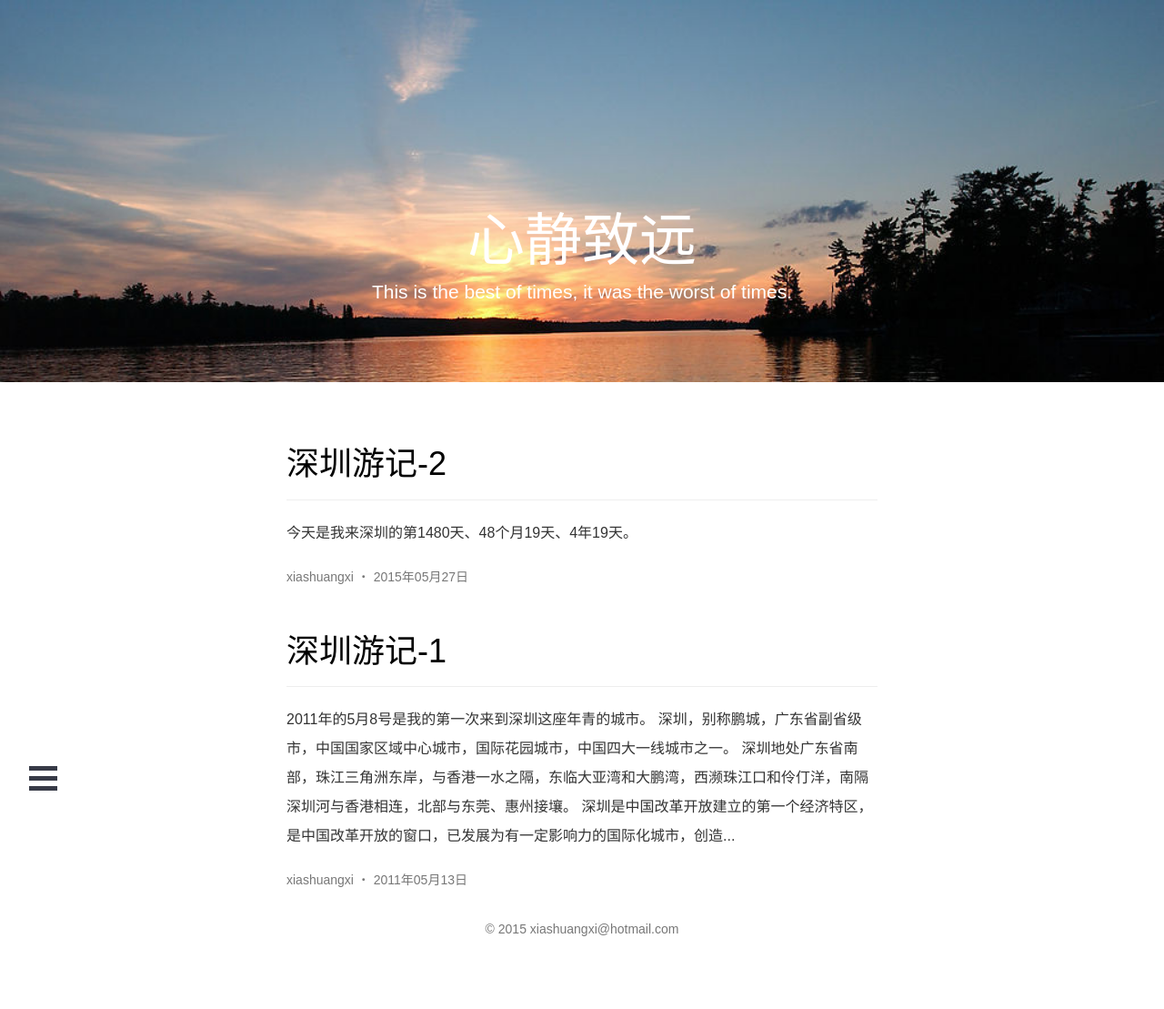
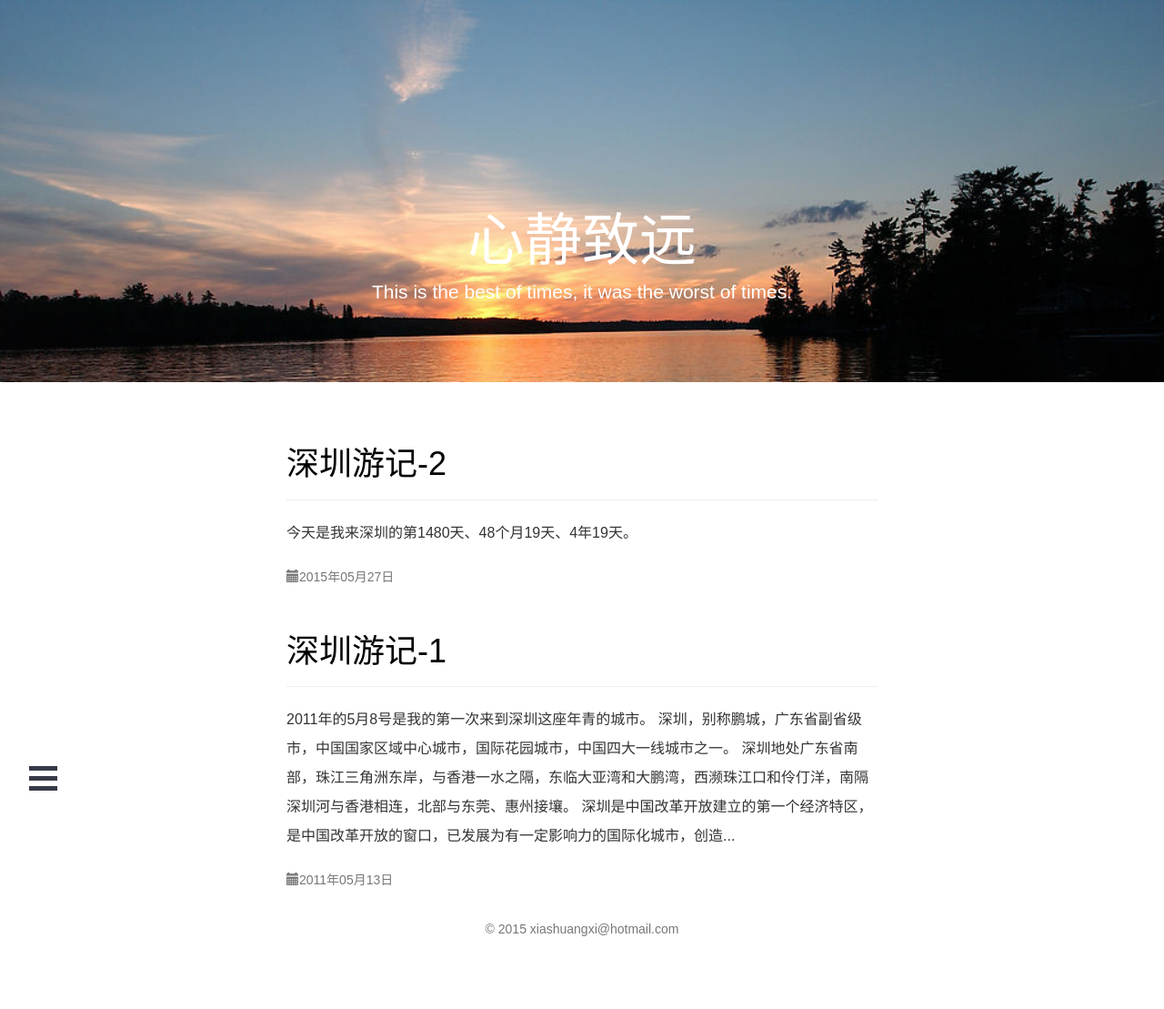
Before and after one commit to jinchangle/xiashuangxi.github.io, a Jekyll site: the page built from index.html, in a window 1280 px wide. Shown: the whole page at 91% size. Built offline with Jekyll 4.4.1, drawn with Linux system fonts in a browser that asks for light colours; nearby versions of some CDN libraries; the list of posts is cut into pages by our own code; comment, search, counter and statistics services are not loaded.

Commit message:
Please enter the commit message for your changes. Lines starting  with '' will be ignored, and an empty message aborts the commit.  On branch master  Your branch is up-to-date with 'origin/master'.
 Changes to be committed:
	modified:   _layouts/default.html

```diff
--- a/_layouts/default.html
+++ b/_layouts/default.html
@@ -14,7 +14,7 @@
         </div>
         <p class="lead" >{{ post.content |strip_html|truncate:200}}</p>
         <p class="tag">
-            xiashuangxi&nbsp;・&nbsp;{{ post.date| date:"%Y年%m月%d日" }}
+            <span class="glyphicon glyphicon-calendar" aria-hidden="true"></span>{{ post.date| date:"%Y年%m月%d日" }}
         </p>
         </div>
 {% endfor %}
```
